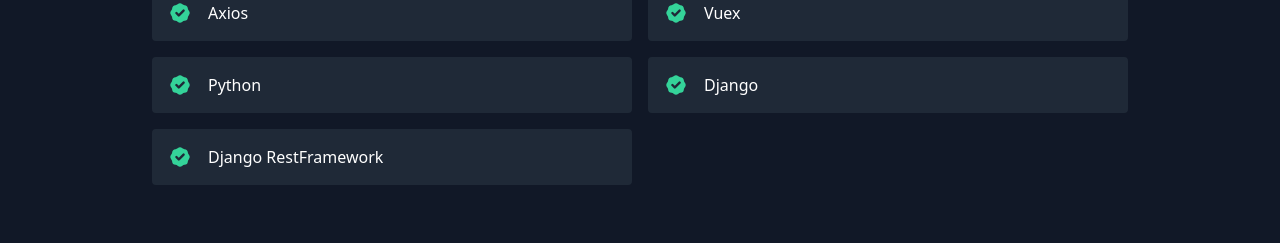
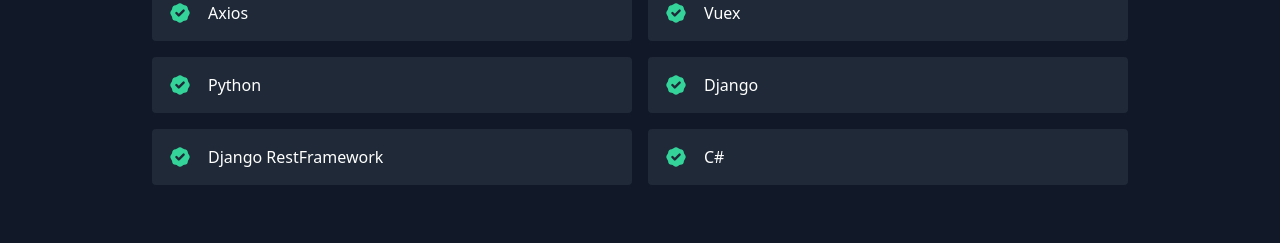
Before and after one commit to Authurton/React-portfolio, a React (Create React App) app: page / in a window 1280 px wide. Shown: the part 1940-2183 px from the top of the page. Built offline with nearby package versions, Linux system fonts and the light colour scheme.

Commit message:
Update data.js
Changed the link for my django app and added c#

```diff
--- a/src/data.js
+++ b/src/data.js
@@ -39,7 +39,7 @@
     description:
       "Rental app built using django and bootstrap",
     image: "./roomza1.png",
-    link: "https://Authurton1287.pythonanywhere.com",
+    link: "https://www.warmwelcome.co.za/",
   },
 ];
 
@@ -70,6 +70,7 @@
   "Python",
   "Django",
   "Django RestFramework",
+  "C#"
 
 
 
```
